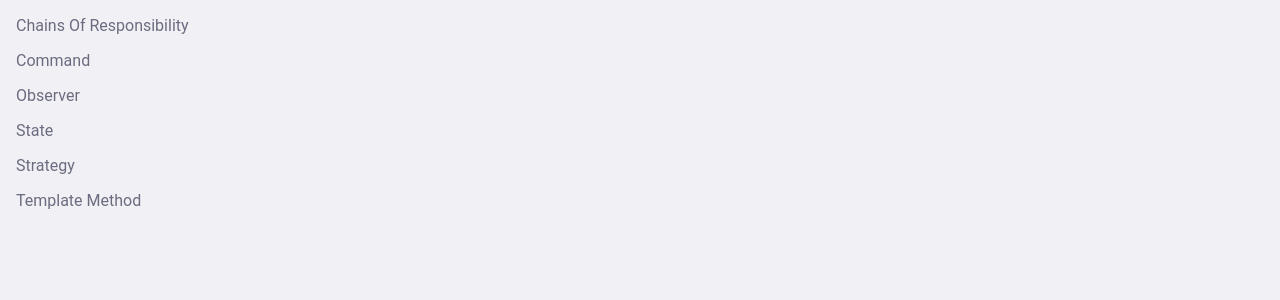
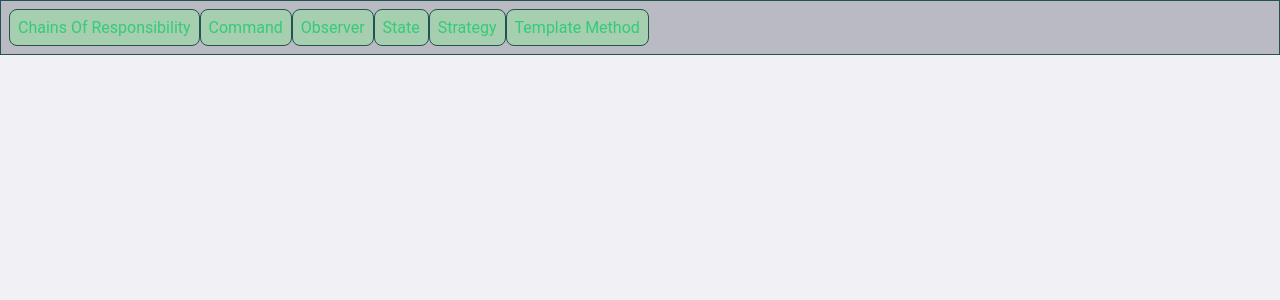
Before and after one commit to CAFernandes/php-design-patterns, a PHP site: page / in a window 1280 px wide. Shown: the top 300 px of the page. Run offline with PHP 8.4, Linux system fonts and the light colour scheme.

Commit message:
Implementações do menu

```diff
--- a/index.php
+++ b/index.php
@@ -9,32 +9,32 @@
 </head>
 <body>
   <div class="card card-main">
-    <div class="card sub-card">
+    <div class="card card-sub">
       <div class="card-title">
         Chains Of Responsibility
       </div>
     </div>
-    <div class="card sub-card">
+    <div class="card card-sub">
       <div class="card-title">
         Command
       </div>
     </div>
-    <div class="card sub-card">
+    <div class="card card-sub">
       <div class="card-title">
         Observer
       </div>
     </div>
-    <div class="card sub-card">
+    <div class="card card-sub">
       <div class="card-title">
         State
       </div>
     </div>
-    <div class="card sub-card">
+    <div class="card card-sub">
       <div class="card-title">
         Strategy
       </div>
     </div>
-    <div class="card sub-card">
+    <div class="card card-sub">
       <div class="card-title">
         Template Method
       </div>
--- a/style.css
+++ b/style.css
@@ -28,4 +28,18 @@ h1, h2, h3, h4, h5, h6 {
 
 .card {
   padding: .5rem;
+  color: #34CB79;
+  border: .0625rem solid #215353;
+  background-color: #a5cfae;
 }
+.card-main {
+  display: flex;
+  background-color: #babac2;
+}
+.card-sub {
+  border: .0625rem solid #215353;
+  border-radius: .5rem;
+}
+.card-title {
+  cursor: pointer;
+}
```
Also changed, not shown: index.js (added).
